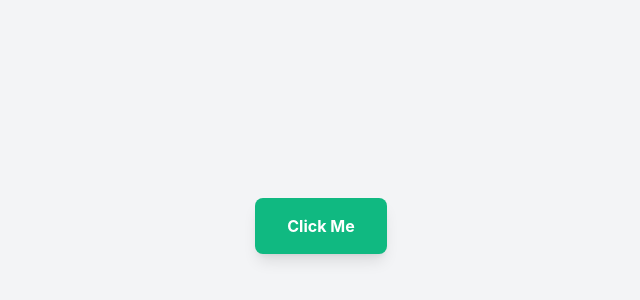
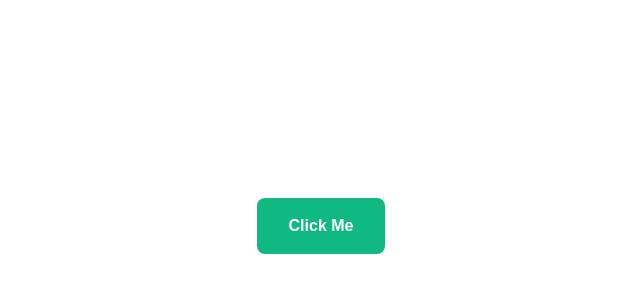
Before and after one commit to anoncano/da-box-v2, a Next.js app in the folder da-box-v2/: page / in a window 1280 px wide. Shown: the part 174-474 px from the top of the page, without its empty margins (319-959 px from the left). Built offline with nearby package versions, Linux system fonts and the light colour scheme.

Commit message:
Clean up home page styling

```diff
--- a/da-box-v2/src/app/globals.css
+++ b/da-box-v2/src/app/globals.css
@@ -1,22 +1,11 @@
 @import "tailwindcss";
 
-:root {
-  --background: hsl(0, 0%, 100%);
-  --foreground: #171717;
+body {
+  margin: 0;
+  padding: 0;
+  font-family: Arial, Helvetica, sans-serif;
+  background: #ffffff;
+  color: #171717;
 }
 
-
-
-@media (prefers-color-scheme: dark) {
-  :root {
-    --background: #d50b0b;
-    --foreground: #ffffff;
-  }
-}
-
-body {
-  background: var(--background);
-  color: var(--foreground);
-  font-family: Arial, Helvetica, sans-serif;
-}
 @import "flowbite";
--- a/da-box-v2/src/app/page.css
+++ b/da-box-v2/src/app/page.css
@@ -1,15 +1,29 @@
-.btn-green {
-  background-color: #10b981; /* VS Code color picker here */
+.page-container {
+  display: flex;
+  min-height: 100vh;
+  align-items: center;
+  justify-content: center;
 }
 
+button {
+  padding: 1rem 2rem;
+  border-radius: 0.5rem;
+  font-weight: bold;
+  color: #ffffff;
+  cursor: pointer;
+  transition: background-color 0.3s ease-in-out;
+}
+
+.btn-green {
+  background-color: #10b981;
+}
 .btn-green:hover {
-  background-color: #000000;
+  background-color: #0f766e;
 }
 
 .btn-red {
   background-color: #ef4444;
 }
-
 .btn-red:hover {
-  background-color: #dc2626;
+  background-color: #b91c1c;
 }
--- a/da-box-v2/src/app/page.js
+++ /dev/null
@@ -1,18 +0,0 @@
-"use client";
-import { useState } from "react";
-import "./page.css"; // import your custom CSS
-
-export default function Home() {
-  const [isGreen, setIsGreen] = useState(true);
-
-  return (
-    <main className="bg-gray-100 h-screen flex items-center justify-center font-sans">
-      <button
-        onClick={() => setIsGreen((v) => !v)}
-        className={`${isGreen ? "btn-green" : "btn-red"} text-white font-bold py-4 px-8 rounded-lg shadow-lg focus:outline-none focus:ring-4 transition-all duration-300 ease-in-out`}
-      >
-        Click Me
-      </button>
-    </main>
-  );
-}
--- /dev/null
+++ b/da-box-v2/src/app/page.jsx
@@ -0,0 +1,18 @@
+"use client";
+import { useState } from "react";
+import "./page.css";
+
+export default function Home() {
+  const [isGreen, setIsGreen] = useState(true);
+
+  return (
+    <main className="page-container">
+      <button
+        onClick={() => setIsGreen(!isGreen)}
+        className={isGreen ? "btn-green" : "btn-red"}
+      >
+        Click Me
+      </button>
+    </main>
+  );
+}
```
